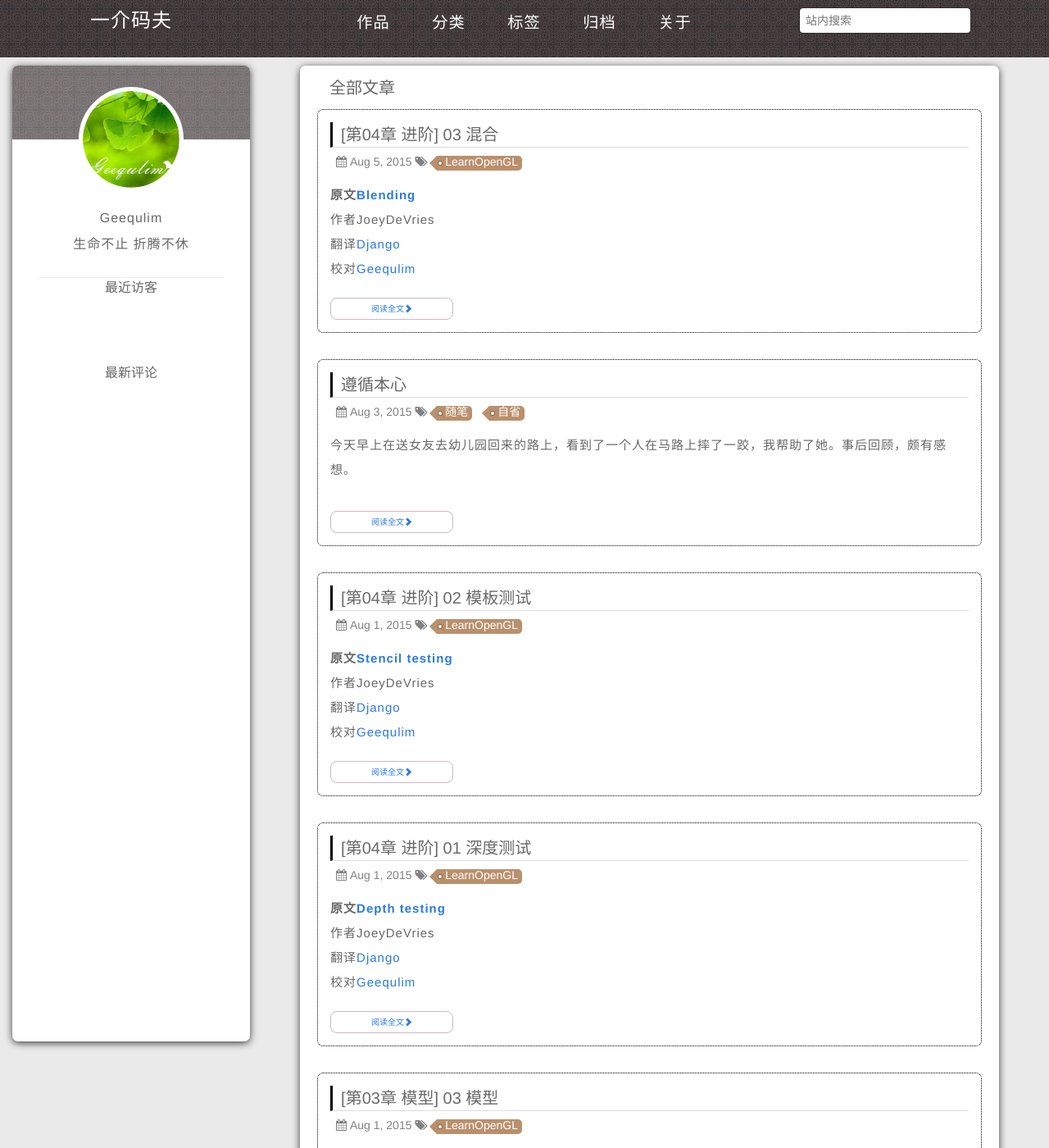
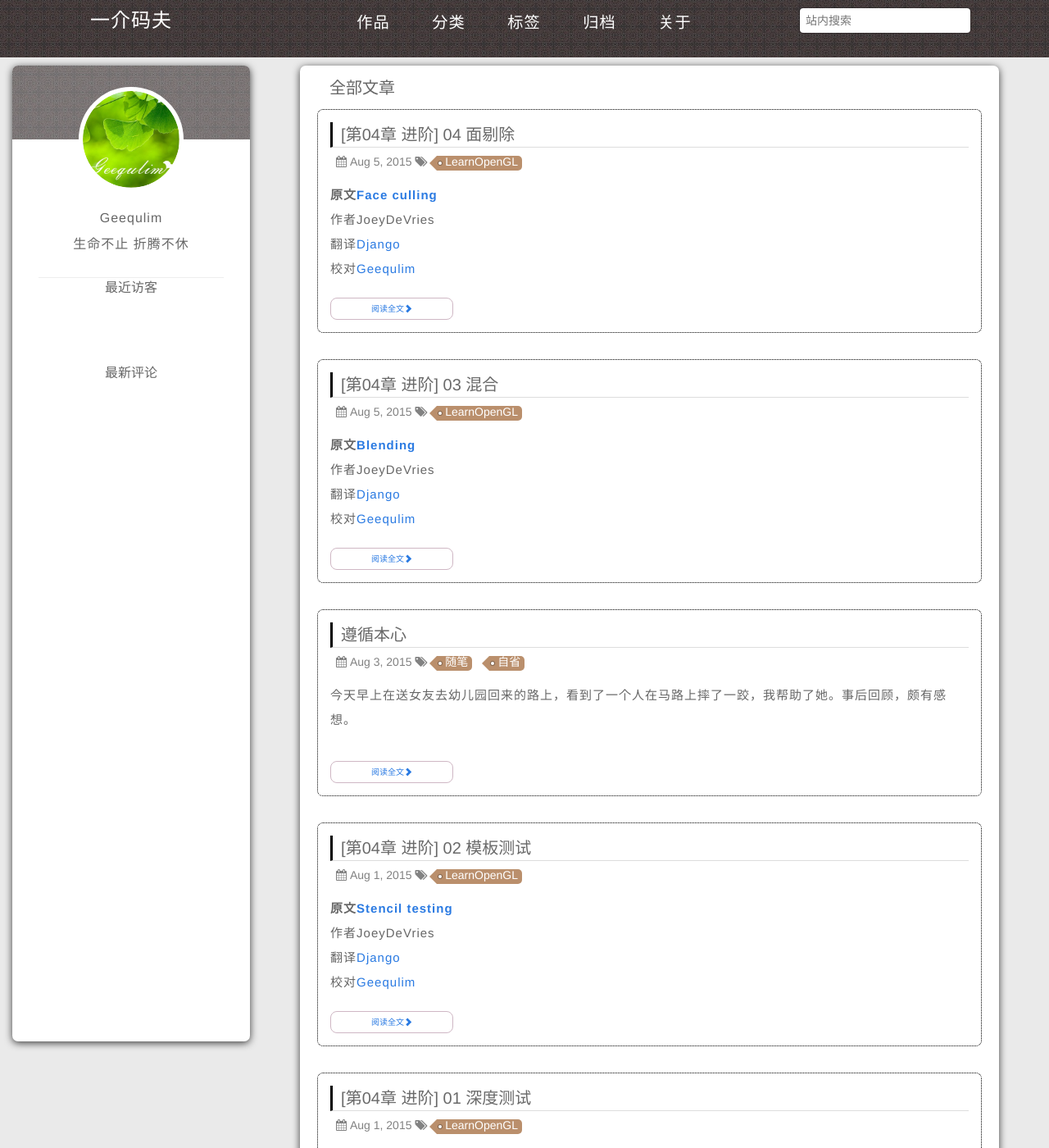
Before and after one commit to LeekinGTA/Geequlim.github.io, a Jekyll site: the page built from index.html, in a window 1280 px wide and 1400 px high. Shown: the whole window at 82% size. Built offline with Jekyll 4.4.1, drawn with Linux system fonts in a browser that asks for light colours; the list of posts is cut into pages by our own code; comment, search, counter and statistics services are not loaded; some of the changed lines change nothing that is shown; some of the changed text lies outside the part shown.

Commit message:
校正译文 《面剔除》

```diff
--- a/_posts/blog/OpenGL/Learn OpenGL/04 Advanced OpenGL/2015-08-05- 03 Blending.md
+++ b/_posts/blog/OpenGL/Learn OpenGL/04 Advanced OpenGL/2015-08-05- 03 Blending.md
@@ -5,8 +5,8 @@
 tags: 'LearnOpenGL'
 previousTitle: '[第04章 进阶] 02 模板测试'
 previousUrl: '/2015/08/01/%200402%20Stencil%20testing.html'
-nextTitle: ''
-nextUrl: ''
+nextTitle: '[第04章 进阶] 04 面剔除'
+nextUrl: '/2015/08/05/%2004%20Face%20culling.html'
 description:
 ---
 
@@ -16,7 +16,7 @@
 翻译     | [Django](http://bullteacher.com/)
 校对     | [Geequlim](http://geequlim.com)
 
-<br>
+<br/>
 
 在OpenGL中，物体透明技术通常被叫做混合(Blending)。透明是物体（或物体的一部分）非纯色而是混合色，这种颜色来自于不同浓度的自身颜色和它后面的物体颜色。一个有色玻璃窗就是一种透明物体，玻璃有自身的颜色，但是最终的颜色包含了所有玻璃后面的颜色。这也正是混合这名称的出处，因为我们将多种（来自于不同物体）颜色混合为一个颜色，透明使得我们可以看穿物体。
 
@@ -106,7 +106,7 @@
 
 出现这种情况是因为OpenGL默认是不知道如何处理alpha值的，不知道何时忽略(丢弃)它们。我们不得不手动做这件事。幸运的是这很简单，感谢着色器，GLSL为我们提供了discard命令，它保证了片段不会被进一步处理，这样就不会进入颜色缓冲。有了这个命令我们就可以在片段着色器中检查一个片段是否有在一定的阈限下的alpha值，如果有，那么丢弃这个片段，就好像它不存在一样：
 
-{% highlight c++ %}
+{% highlight glsl %}
 #version 330 core
 in vec2 TexCoords;
 
@@ -132,10 +132,10 @@
 	<div class="box_content">
   需要注意的是，当采样纹理边缘的时候，OpenGL在边界值和下一个重复的纹理的值之间进行插值（因为我们把它的放置方式设置成了GL_REPEAT）。这样就行了，但是由于我们使用的是透明值，纹理图片的上部获得了它的透明值是与底边的纯色值进行插值的。结果就是一个有点半透明的边，你可以从我们的纹理四边形的四周看到。为了防止它的出现，当你使用alpha纹理的时候要把纹理环绕方式设置为<code>GL_CLAMP_TO_EDGE</code>：
   <br>
-    {% highlight c++ %}
-    glTexParameteri( GL_TEXTURE_2D, GL_TEXTURE_WRAP_S, GL_CLAMP_TO_EDGE);
-    glTexParameteri( GL_TEXTURE_2D, GL_TEXTURE_WRAP_T, GL_CLAMP_TO_EDGE);
-    {% endhighlight %}
+{% highlight c++ %}
+glTexParameteri( GL_TEXTURE_2D, GL_TEXTURE_WRAP_S, GL_CLAMP_TO_EDGE);
+glTexParameteri( GL_TEXTURE_2D, GL_TEXTURE_WRAP_T, GL_CLAMP_TO_EDGE);
+{% endhighlight %}
   </div>
 </div>
 
--- /dev/null
+++ b/_posts/blog/OpenGL/Learn OpenGL/04 Advanced OpenGL/2015-08-05- 04 Face culling.md
@@ -0,0 +1,128 @@
+---
+layout: post
+title: '[第04章 进阶] 04 面剔除'
+category: 'Learn OpenGL'
+tags: 'LearnOpenGL'
+previousTitle: '[第04章 进阶] 03 混合'
+previousUrl: '/2015/08/05/%2003%20Blending.html'
+nextTitle: ''
+nextUrl: ''
+description:
+---
+
+原文     | [Face culling](http://learnopengl.com/#!Advanced-OpenGL/Face-culling)
+      ---|---
+作者     | JoeyDeVries
+翻译     | [Django](http://bullteacher.com/)
+校对     | [Geequlim](http://geequlim.com)
+
+<br>
+
+尝试在头脑中想象一下有一个3D立方体，你从任何一个方向去看它，最多可以同时看到多少个面。如果你的想象力不是过于丰富，你最终最多能数出来的面是3个。你可以从一个立方体的任意位置和方向上去看它，但是你永远不能看到多于3个面。所以我们为何还要去绘制那三个不会显示出来的3个面呢。如果我们可以以某种方式丢弃它们，我们会提高片段着色器超过50%的性能！
+
+<div class="green_box">
+	<p class="green_title">提示</p>
+	<div class="box_content">
+    我们所说的是超过50%而不是50%，因为从一个角度只有2个或1个面能够被看到。这种情况下我们就能够提高50%以上性能了。
+  </div>
+</div>
+
+这的确是个好主意，但是有个问题需要解决：我们如何知道某个面在观察者的视野中不会出现呢？如果我们去想象任何封闭的几何平面，它们都有两面，一面面向用户，另一面背对用户。假如我们只渲染面向观察者的面会怎样？
+
+这正是**面剔除**(Face culling)所要做的。OpenGL允许检查所有正面朝向（Front facing）观察者的面，并渲染它们，而丢弃所有背面朝向（Back facing）的面，这样就节约了我们很多片段着色器的命令（它们很昂贵！）。我们必须告诉OpenGL我们使用的哪个面是正面，哪个面是反面。OpenGL使用一种聪明的手段解决这个问题——分析顶点数据的连接顺序（Winding order）。
+
+<br>
+
+## 顶点连接顺序（Winding order）
+
+当我们定义一系列的三角顶点时，我们会把它们定义为一个特定的连接顺序，它们可能是顺时针的或逆时针的。每个三角形由3个顶点组成，我们从三角形的中间去看，从而把这三个顶点指定一个连接顺序。
+
+<img class="post_center_img_noborder" src="http://learnopengl.com/img/advanced/faceculling_windingorder.png"/>
+
+正如你所看到的那样，我们先定义了顶点1，接着我们定义顶点2或3，这个不同的选择决定了这个三角形的连接顺序。下面的代码展示出这点：
+
+{% highlight c++ %}
+GLfloat vertices[] = {
+    //顺时针
+    vertices[0], // vertex 1
+    vertices[1], // vertex 2
+    vertices[2], // vertex 3
+    // 逆时针
+    vertices[0], // vertex 1
+    vertices[2], // vertex 3
+    vertices[1] // vertex 2
+};
+{% endhighlight %}
+
+每三个顶点都形成了一个包含着连接顺序的基本三角形。OpenGL使用这个信息在渲染你的基本图形的时候决定这个三角形是三角形的正面还是三角形的背面。默认情况下，**逆时针**的顶点连接顺序被定义为三角形的**正面**。
+
+当定义你的顶点顺序时，你如果定义能够看到的一个三角形，那它一定是正面朝向的，所以你定义的三角形应该是逆时针的，就像你直接面向这个三角形。把所有的顶点指定成这样是件炫酷的事，实际的顶点连接顺序是在**光栅化**阶段（Rasterization stage）计算的，所以当顶点着色器已经运行后。顶点就能够在观察者的观察点被看到。
+
+我们指定了它们以后，观察者面对的所有的三角形的顶点的连接顺序都是正确的，但是现在渲染的立方体另一面的三角形的顶点的连接顺序被反转。最终，我们所面对的三角形被视为正面朝向的三角形，后部的三角形被视为背面朝向的三角形。下图展示了这个效果：
+
+<img class="post_center_img_noborder" src="http://learnopengl.com/img/advanced/faceculling_frontback.png"/>
+
+在顶点数据中，我们定义的是两个逆时针顺序的三角形。然而，从观察者的方面看，后面的三角形是顺时针的，如果我们仍以1、2、3的顺序以观察者当面的视野看的话。即使我们以逆时针顺序定义后面的三角形，它现在还是变为顺时针。它正是我们打算剔除（丢弃）的不可见的面！
+
+<br>
+
+## 面剔除
+
+在教程的开头，我们说过OpenGL可以丢弃背面朝向的三角形。现在我们知道了如何设置顶点的连接顺序，我们可以开始使用OpenGL默认关闭的面剔除选项了。
+
+记住我们上一节所使用的立方体的定点数据不是以逆时针顺序定义的。所以我更新了顶点数据，好去反应为一个逆时针链接顺序，你可以[从这里复制它](http://learnopengl.com/code_viewer.php?code=advanced/faceculling_vertexdata)。把所有三角的顶点都定义为逆时针是一个很好的习惯。
+
+开启OpenGL的`GL_CULL_FACE`选项就能开启面剔除功能：
+
+{% highlight c++ %}
+glEnable(GL_CULL_FACE);
+{% endhighlight %}
+
+从这儿以后，所有的不是正面朝向的面都会被丢弃（尝试飞入立方体看看，里面什么面都看不见了）。目前，在渲染片段上我们节约了超过50%的性能，但记住这只对像立方体这样的封闭形状有效。当我们绘制上个教程中那个草的时候，我们必须关闭面剔除，这是因为它的前、后面都必须是可见的。
+
+OpenGL允许我们改变剔除面的类型。要是我们剔除正面而不是背面会怎样？我们可以调用`glCullFace`来做这件事：
+
+{% highlight c++ %}
+glCullFace(GL_BACK);
+{% endhighlight %}
+
+`glCullFace`函数有三个可用的选项：
+
+* GL_BACK：只剔除背面。
+* GL_FRONT：只剔除正面。
+* GL_FRONT_AND_BACK：剔除背面和正面。
+
+`glCullFace`的初始值是`GL_BACK`。另外，我们还可以告诉OpenGL使用顺时针而不是逆时针来表示正面，这通过`glFrontFace`来设置：
+
+{% highlight c++ %}
+glFrontFace(GL_CCW);
+{% endhighlight %}
+
+默认值是`GL_CCW`，它代表逆时针，`GL_CW`代表顺时针顺序。
+
+我们可以做个小实验，告诉OpenGL现在顺时针代表正面：
+
+{% highlight c++ %}
+glEnable(GL_CULL_FACE);
+glCullFace(GL_BACK);
+glFrontFace(GL_CW);
+{% endhighlight %}
+
+最后的结果只有背面被渲染了：
+
+<img class="post_center_img" src="http://learnopengl.com/img/advanced/faceculling_reverse.png"/>
+
+要注意，你可以使用默认逆时针顺序剔除正面，来创建相同的效果：
+
+{% highlight c++ %}
+glEnable(GL_CULL_FACE);
+glCullFace(GL_FRONT);
+{% endhighlight %}
+
+正如你所看到的那样，面剔除是OpenGL提高效率的一个强大工具，它使应用节省运算。你必须跟踪下来哪个物体可以使用面剔除，哪些不能。
+
+<br>
+
+## 练习
+
+你可以自己重新定义一个顺时针的顶点顺序，然后用顺时针作为正面把它渲染出来吗：[解决方案](http://learnopengl.com/code_viewer.php?code=advanced/faceculling-exercise1)。
```
